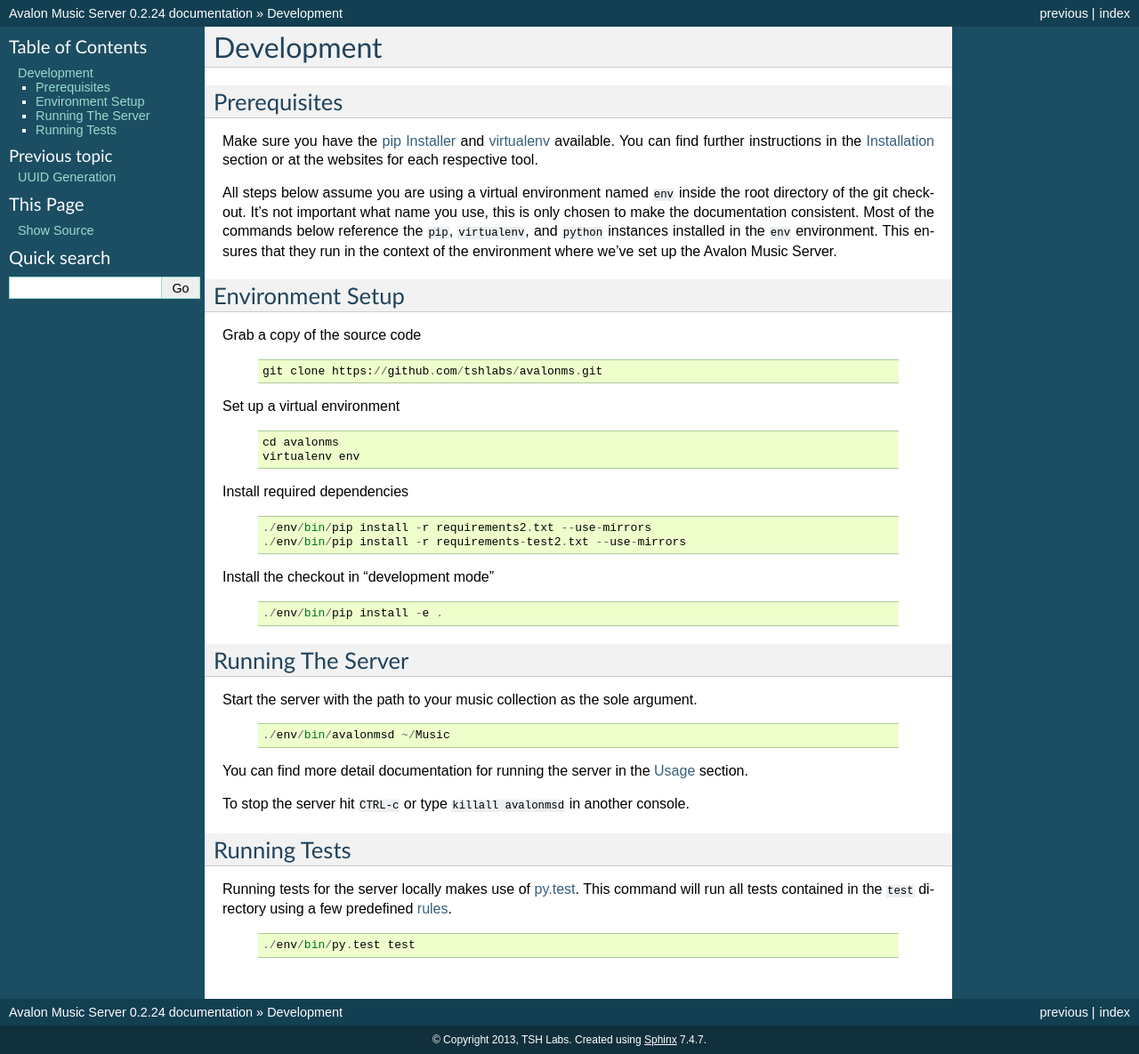
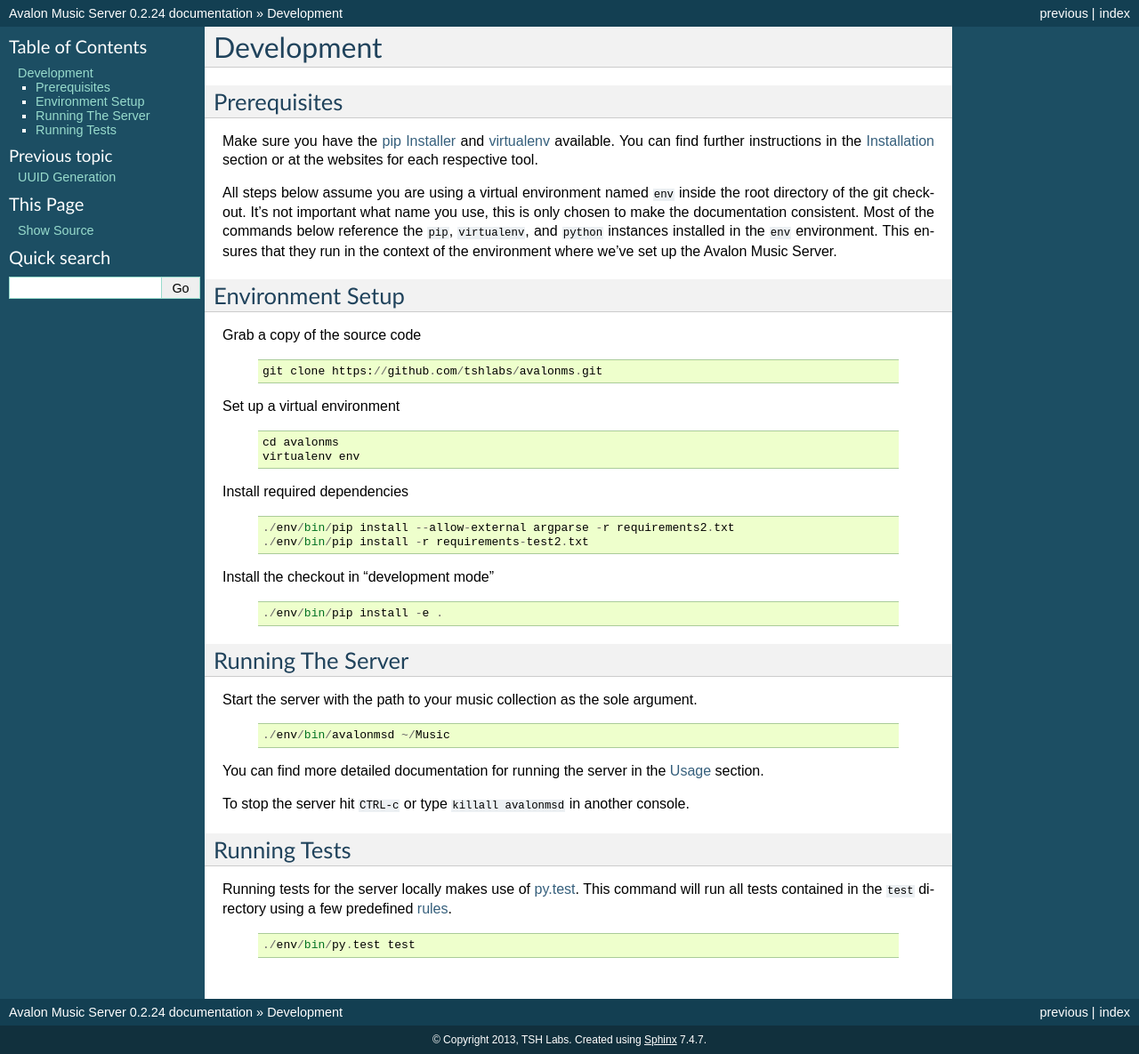
Before and after one commit to 56quarters/avalonms, a Sphinx documentation site: the page built from doc/development.rst, in a window 1280 px wide. Shown: the whole page at 89% size. Built offline with Sphinx 7.4.7, drawn with Linux system fonts in a browser that asks for light colours.

Commit message:
Typos and pip updates

```diff
--- a/doc/development.rst
+++ b/doc/development.rst
@@ -37,8 +37,8 @@
 
   ::
 
-    ./env/bin/pip install -r requirements2.txt --use-mirrors
-    ./env/bin/pip install -r requirements-test2.txt --use-mirrors
+    ./env/bin/pip install --allow-external argparse -r requirements2.txt
+    ./env/bin/pip install -r requirements-test2.txt
 
 Install the checkout in "development mode"
 
@@ -55,7 +55,7 @@
 
     ./env/bin/avalonmsd ~/Music
 
-You can find more detail documentation for running the server in the :doc:`usage`
+You can find more detailed documentation for running the server in the :doc:`usage`
 section.
 
 To stop the server hit ``CTRL-c`` or type ``killall avalonmsd`` in another console.
```
